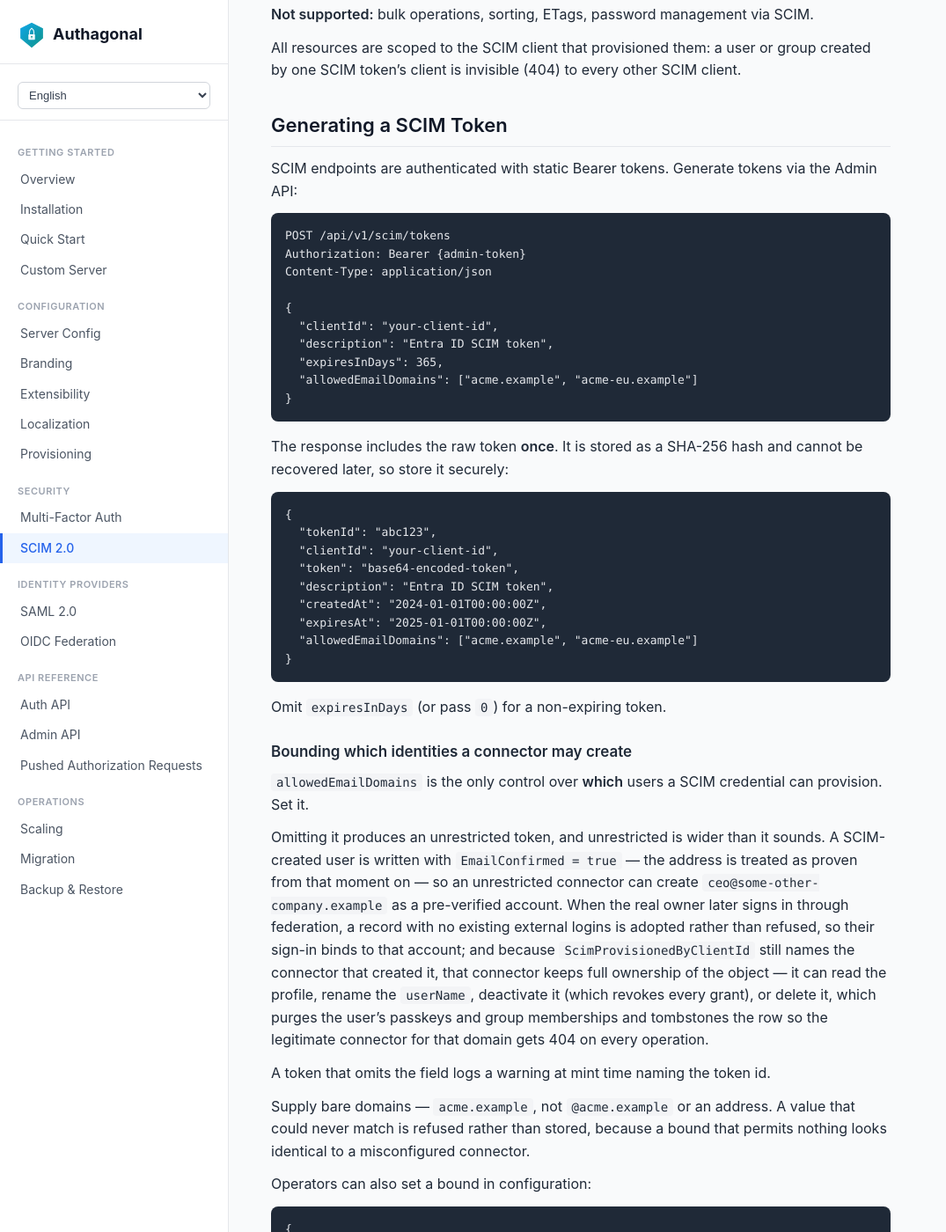
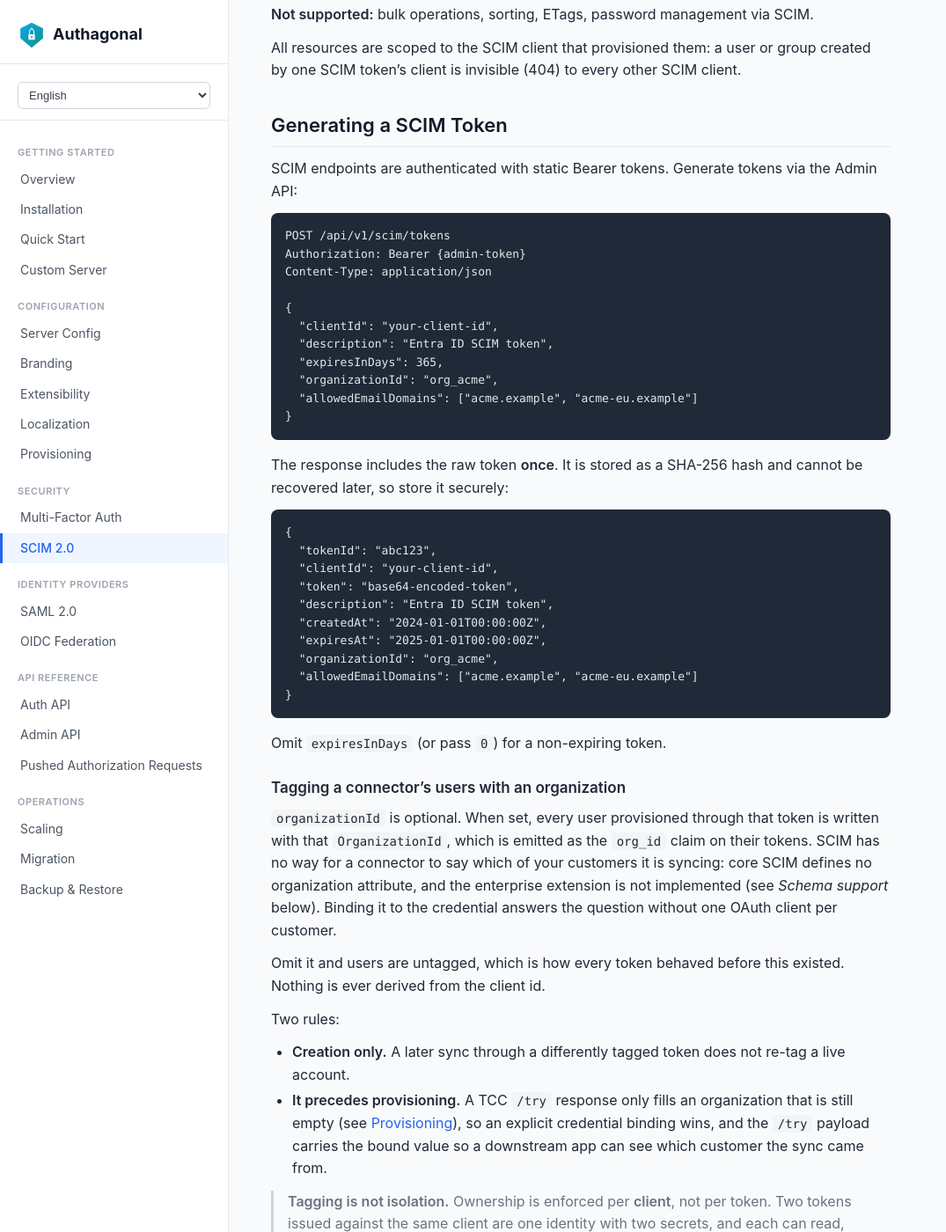
Before and after one commit to DrawboardLtd/authagonal, a Jekyll site: the page built from docs/scim.md, in a window 1280 px wide and 1400 px high, scrolled down 597 px. Shown: the whole window at 88% size, without its empty margins (0-1075 px from the left). Built offline with Jekyll 4.4.1, drawn with Linux system fonts in a browser that asks for light colours; some of the changed text lies outside the part shown.

Commit message:
docs(scim): the credential organization binding, and what schema support actually is
Documents ScimToken.OrganizationId: what it answers (core SCIM cannot say which
customer a sync belongs to), that it is creation-only, that it precedes and so
beats a /try response, and that it is NOT an isolation boundary because
ownership keys on the client rather than the token.

Adds a Schema support section. The enterprise extension has never been
implemented and that was written down nowhere, which is how a connector could
be configured against attributes we silently drop. Records the 0.27.0 change
from rejecting such a PATCH whole to ignoring the unimplemented attribute, and
why the enterprise organization attribute deliberately does not become org_id.

Co-Authored-By: Claude Opus 5 (1M context) <noreply@anthropic.com>
Claude-Session: https://claude.ai/code/session_01KrLKgVbr1F4QZoEvqNAmnF

````diff
--- a/docs/scim.md
+++ b/docs/scim.md
@@ -37,6 +37,7 @@ Content-Type: application/json
   "clientId": "your-client-id",
   "description": "Entra ID SCIM token",
   "expiresInDays": 365,
+  "organizationId": "org_acme",
   "allowedEmailDomains": ["acme.example", "acme-eu.example"]
 }
 ```
@@ -51,11 +52,35 @@ The response includes the raw token **once**. It is stored as a SHA-256 hash and
   "description": "Entra ID SCIM token",
   "createdAt": "2024-01-01T00:00:00Z",
   "expiresAt": "2025-01-01T00:00:00Z",
+  "organizationId": "org_acme",
   "allowedEmailDomains": ["acme.example", "acme-eu.example"]
 }
 ```
 
 Omit `expiresInDays` (or pass `0`) for a non-expiring token.
+
+### Tagging a connector's users with an organization
+
+`organizationId` is optional. When set, every user provisioned through that token is written with that
+`OrganizationId`, which is emitted as the `org_id` claim on their tokens. SCIM has no way for a connector
+to say which of your customers it is syncing: core SCIM defines no organization attribute, and the
+enterprise extension is not implemented (see *Schema support* below). Binding it to the credential
+answers the question without one OAuth client per customer.
+
+Omit it and users are untagged, which is how every token behaved before this existed. Nothing is ever
+derived from the client id.
+
+Two rules:
+
+- **Creation only.** A later sync through a differently tagged token does not re-tag a live account.
+- **It precedes provisioning.** A TCC `/try` response only fills an organization that is still empty
+  (see [Provisioning](provisioning.md)), so an explicit credential binding wins, and the `/try` payload
+  carries the bound value so a downstream app can see which customer the sync came from.
+
+> **Tagging is not isolation.** Ownership is enforced per **client**, not per token. Two tokens issued
+> against the same client are one identity with two secrets, and each can read, rename, deactivate and
+> delete what the other created. That is fine when one party holds them all. If mutually untrusted
+> connectors each hold their own, give them a client each.
 
 ### Bounding which identities a connector may create
 
@@ -192,6 +217,24 @@ User and group endpoints are rate-limited to 200 requests per minute per SCIM cl
 | `externalId` | `ExternalId` |
 | `members` | `MemberUserIds` |
 
+### Schema support
+
+Core SCIM 2.0 `User` and `Group` (RFC 7643) only. The tables above are the complete supported set.
+
+The **enterprise user extension is not implemented**, so `employeeNumber`, `costCenter`, `organization`,
+`division`, `department` and `manager` are accepted and ignored rather than stored, on create, replace and
+PATCH alike. Entra and Okta map several of these in their default attribute mappings, so a stock connector
+does not need them removed. (Before 0.27.0 a PATCH carrying one was rejected WHOLE with
+`400 invalidPath`, which failed every incremental sync while creates succeeded, and could strand an
+`active: false` deprovision behind an unrelated attribute.)
+
+The relaxation is narrow: a misspelled CORE path such as `name.givenNam` still answers `400`, and
+read-only attributes (`id`, `meta`, `groups`) keep their `mutability` refusal.
+
+Note that the enterprise `organization` attribute does **not** become the user's `org_id`. That value is
+asserted by the customer's own identity provider, whereas the credential binding above is set by the
+operator; use `organizationId` on the token instead.
+
 ## Behavior Details
 
 ### User creation
````
